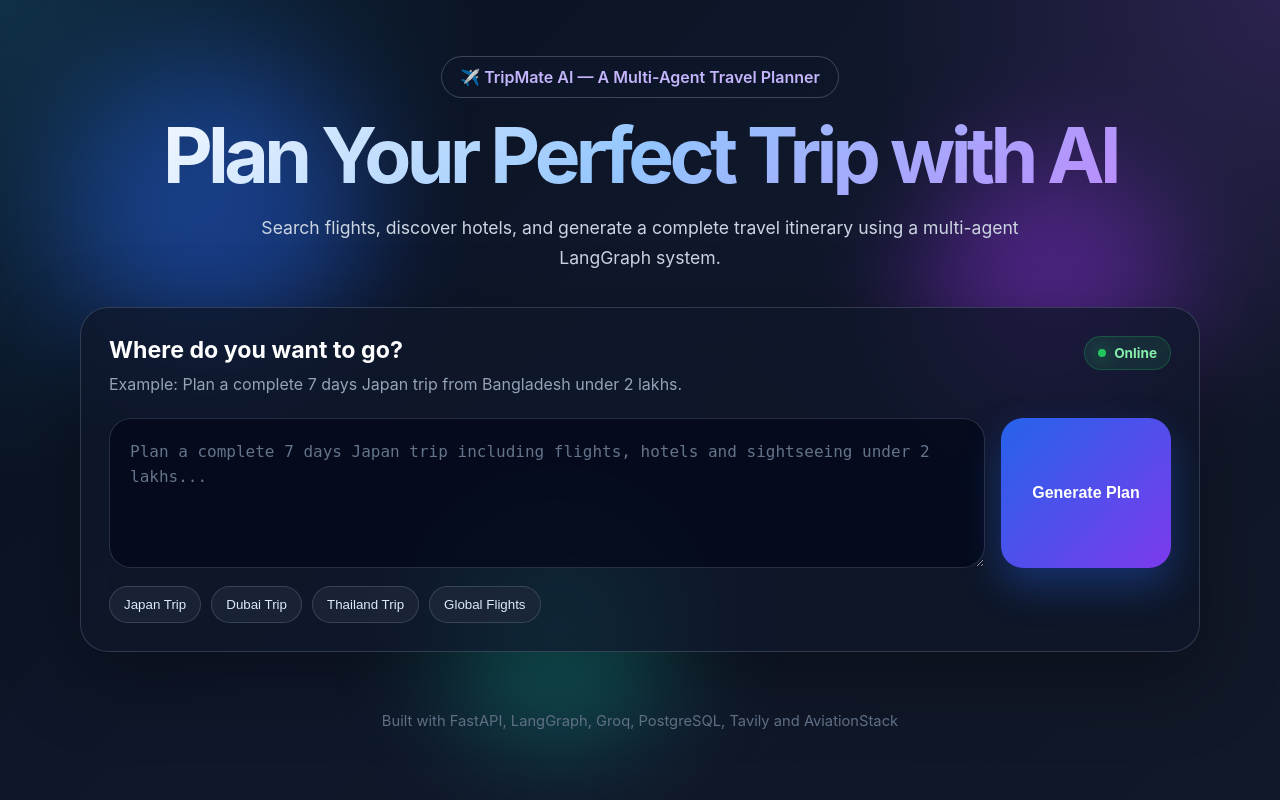
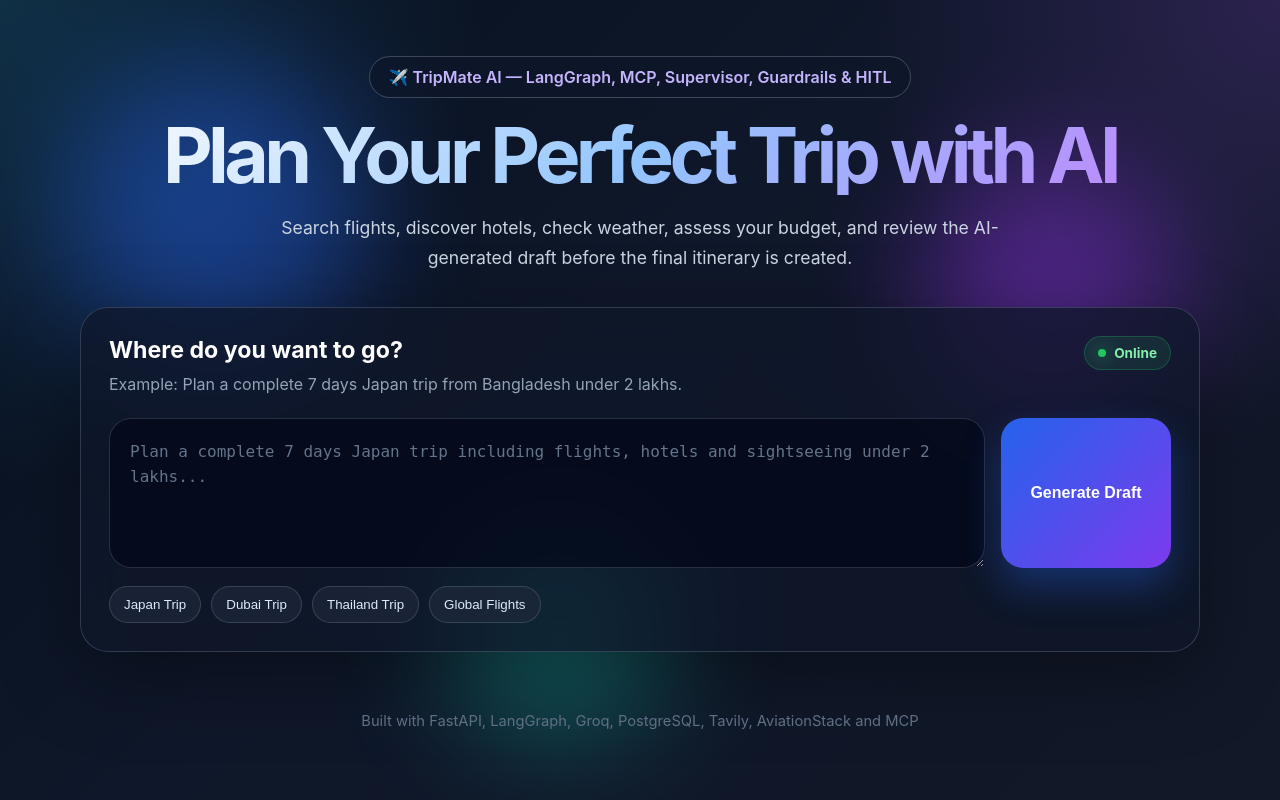
Before and after one commit to jeyaseelan6/TripMate-AI---A-Multi-Agent-Travel-Planner, a FastAPI app: page / in a window 1280 px wide. Run offline with FastAPI, Linux system fonts and the light colour scheme; some libraries are stand-ins or nearby versions.

Commit message:
Frontend updated for human in the loop

```diff
--- a/templates/index.html
+++ b/templates/index.html
@@ -3,16 +3,12 @@
 
 <head>
     <meta charset="UTF-8">
-
     <meta name="viewport" content="width=device-width, initial-scale=1.0">
-
     <title>TripMate AI</title>
-
     <link rel="stylesheet" href="/static/style.css">
 </head>
 
 <body>
-
     <div class="page-bg">
         <div class="gradient-circle circle-1"></div>
         <div class="gradient-circle circle-2"></div>
@@ -20,24 +16,18 @@
     </div>
 
     <main class="app-container">
-
         <section class="hero-section">
             <div class="badge">
-                ✈️ TripMate AI — A Multi-Agent Travel Planner
+                ✈️ TripMate AI — LangGraph, MCP, Supervisor, Guardrails & HITL
             </div>
-
-            <h1>
-                Plan Your Perfect Trip with AI
-            </h1>
-
+            <h1>Plan Your Perfect Trip with AI</h1>
             <p>
-                Search flights, discover hotels, and generate a complete travel itinerary using a multi-agent LangGraph
-                system.
+                Search flights, discover hotels, check weather, assess your budget,
+                and review the AI-generated draft before the final itinerary is created.
             </p>
         </section>
 
         <section class="planner-card">
-
             <div class="card-header">
                 <div>
                     <h2>Where do you want to go?</h2>
@@ -45,7 +35,6 @@
                         Example: Plan a complete 7 days Japan trip from Bangladesh under 2 lakhs.
                     </p>
                 </div>
-
                 <div class="status-pill">
                     <span class="status-dot"></span>
                     Online
@@ -55,9 +44,8 @@
             <div class="input-area">
                 <textarea id="userInput"
                     placeholder="Plan a complete 7 days Japan trip including flights, hotels and sightseeing under 2 lakhs..."></textarea>
-
                 <button id="sendBtn" onclick="sendMessage()">
-                    <span id="btnText">Generate Plan</span>
+                    <span id="btnText">Generate Draft</span>
                     <span id="btnLoader" class="loader hidden"></span>
                 </button>
             </div>
@@ -67,40 +55,41 @@
                     onclick="setPrompt('Plan a complete 7 days Japan trip from Bangladesh including flights, hotels and sightseeing under 2 lakhs.')">
                     Japan Trip
                 </button>
-
                 <button
                     onclick="setPrompt('Plan a 5 days Dubai trip from Dhaka with flights, hotels and sightseeing.')">
                     Dubai Trip
                 </button>
-
                 <button
                     onclick="setPrompt('Plan a 7 days Thailand trip from Bangladesh with budget hotels and sightseeing.')">
                     Thailand Trip
                 </button>
-
                 <button onclick="setPrompt('Give me all country flight info.')">
                     Global Flights
                 </button>
             </div>
+        </section>
 
+        <section id="workflowSection" class="workflow-section hidden">
+            <div class="workflow-header">
+                <div>
+                    <span class="eyebrow">Supervisor Agent</span>
+                    <h2>Execution Plan</h2>
+                </div>
+                <span id="guardrailBadge" class="guardrail-badge">Guardrail passed</span>
+            </div>
+            <p id="supervisorReasoning" class="supervisor-reasoning"></p>
+            <div id="agentChips" class="agent-chips"></div>
         </section>
 
         <section id="resultSection" class="result-section hidden">
-
             <div class="result-header">
                 <div>
-                    <h2>Your AI Travel Plan</h2>
+                    <h2 id="resultTitle">Your AI Travel Plan</h2>
                     <p id="threadInfo">Thread ID: -</p>
                 </div>
-
                 <div class="result-actions">
-                    <button class="copy-btn" onclick="copyResult()">
-                        Copy
-                    </button>
-
-                    <button class="download-btn" onclick="downloadPDF()">
-                        Download PDF
-                    </button>
+                    <button class="copy-btn" onclick="copyResult()">Copy</button>
+                    <button class="download-btn" onclick="downloadPDF()">Download PDF</button>
                 </div>
             </div>
 
@@ -108,26 +97,41 @@
                 <h1 class="pdf-title">AI Travel Plan</h1>
                 <div id="resultBox" class="result-box"></div>
             </div>
+        </section>
 
+        <section id="approvalSection" class="approval-section hidden">
+            <div class="approval-icon">👤</div>
+            <div class="approval-content">
+                <span class="eyebrow">Human-in-the-Loop</span>
+                <h2>Review the draft itinerary</h2>
+                <p id="approvalRequest">
+                    Approve the draft or provide feedback before the final plan is generated.
+                </p>
+
+                <textarea id="approvalFeedback" class="feedback-input"
+                    placeholder="Add revision feedback, for example: reduce the hotel cost and add one free day..."></textarea>
+
+                <div class="approval-actions">
+                    <button id="approveBtn" class="approve-btn" onclick="submitApproval(true)">
+                        Approve & Generate Final
+                    </button>
+                    <button id="reviseBtn" class="revise-btn" onclick="submitApproval(false)">
+                        Revise Using Feedback
+                    </button>
+                </div>
+            </div>
         </section>
 
         <section id="errorBox" class="error-box hidden"></section>
-
     </main>
 
     <footer>
-        Built with FastAPI, LangGraph, Groq, PostgreSQL, Tavily and AviationStack
+        Built with FastAPI, LangGraph, Groq, PostgreSQL, Tavily, AviationStack and MCP
     </footer>
 
-    <!-- Markdown Renderer -->
     <script src="https://cdn.jsdelivr.net/npm/marked/marked.min.js"></script>
-
-    <!-- PDF Download Library -->
     <script src="https://cdnjs.cloudflare.com/ajax/libs/html2pdf.js/0.10.1/html2pdf.bundle.min.js"></script>
-
-    <!-- Your Custom JS -->
     <script src="/static/script.js"></script>
-
 </body>
 
 </html>
```
